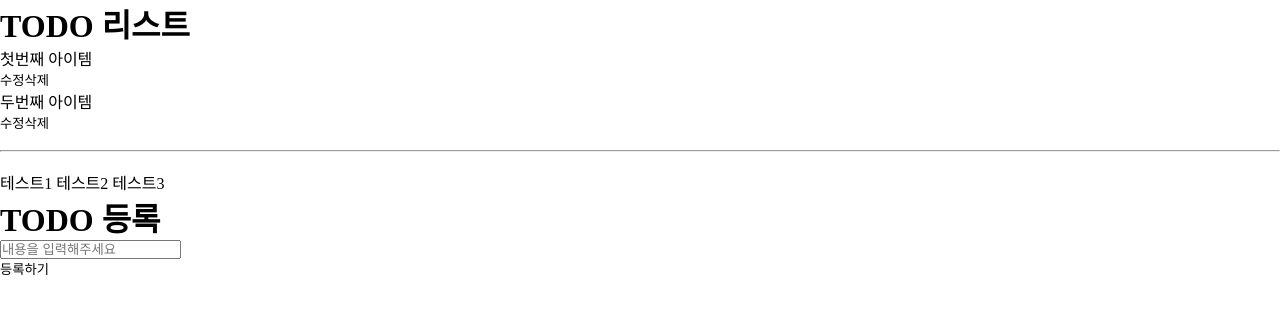
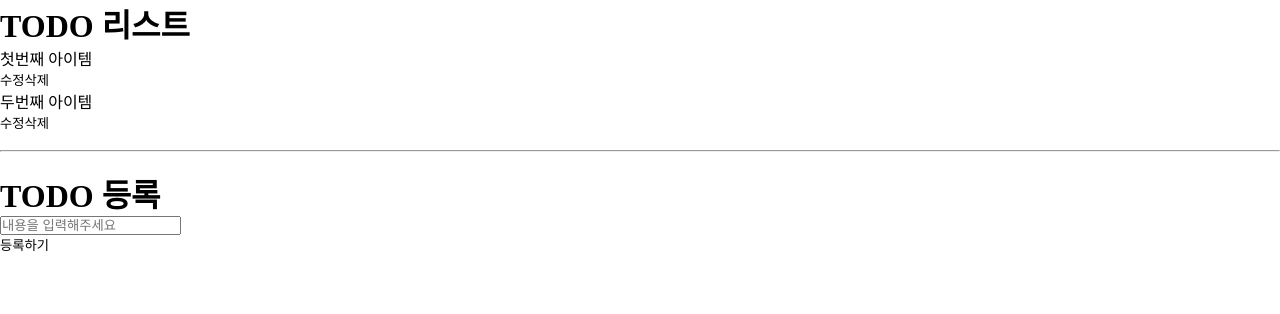
Before and after one commit to yoonjihong/React-Jest-RTL, a React (Vite) app: page / in a window 1280 px wide. Shown: the top 314 px of the page. Built offline with nearby package versions, Linux system fonts and the light colour scheme.

Commit message:
Revert "테스트2 (테스트 1~3)"
This reverts commit 2745abf545f4fc662cd3a3d61f21d970a467d0a5.

```diff
--- a/src/pages/home.tsx
+++ b/src/pages/home.tsx
@@ -9,10 +9,11 @@ const Home = () => {
   return (
     <div>
       <Todo.List list={list} />
+
       <br />
       <hr />
       <br />
-      테스트1 테스트2 테스트3
+
       <AddForm
         afterSubmit={data => {
           setList(prev => [...prev, data]);
```
